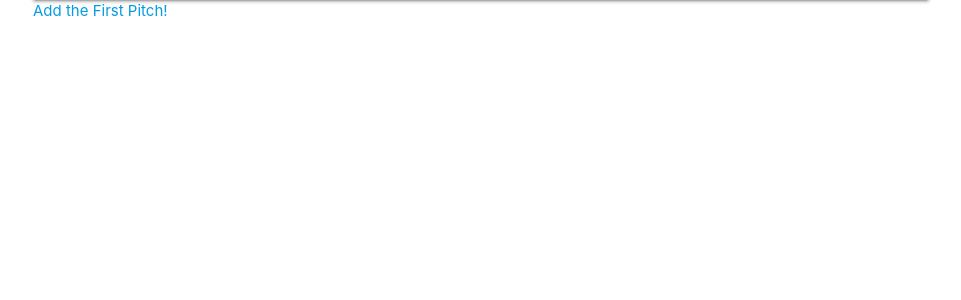
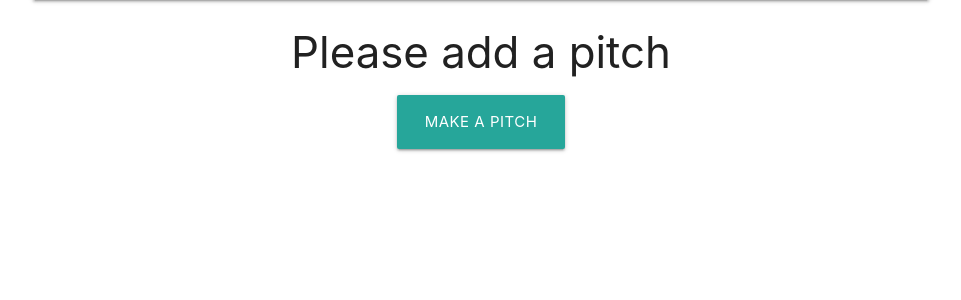
Before and after one commit to armandodollia/PitchPerfect, a Rails app: page /days/1 in a window 1280 px wide. Shown: the part 64-364 px from the top of the page, without its empty margins (159-1120 px from the left). Run offline with Rails 7, Linux system fonts and the light colour scheme; data comes from the database, SQL or seed files in the repository; data that the repository does not hold is empty; style sheets or scripts are compiled from the project's sources; parts of the project's set-up code (start-up, migrations or seed data) failed here and were passed over; some libraries are stand-ins or nearby versions.

Commit message:
Implements adding pitch form button

```diff
--- /dev/null
+++ b/app/assets/javascripts/add_pitch_form.js
@@ -0,0 +1,14 @@
+$(document).ready(function () {
+  $('#show_pitch_form').on('click', function (event) {
+    event.preventDefault();
+    $('#new_pitch_form').removeClass('hide');
+    $(this).addClass('hide');
+
+  });
+
+  $('#new_pitch_form').on('click', '.btn', function (event) {
+    event.preventDefault();
+    $('#new_pitch_form').addClass('hide');
+    $('#show_pitch_form').removeClass('hide');
+  });
+});
--- a/app/views/days/show.html.erb
+++ b/app/views/days/show.html.erb
@@ -1,5 +1,7 @@
+<div class="row">
+  <div class="col s12 center-align">
     <% if @pitches.empty? %>
-  <%= link_to "Add the First Pitch!", new_pitch_path %>
+        <h3>Please add a pitch</h3>
     <% elsif @day.round_status == 'open' %>
       <ul>
         <% @pitches.each do |pitch| %>
@@ -16,7 +18,7 @@
             <%= pitch.title %><br>
             - <%= pitch.blurb %> -<br>
             <span>- Rank -</span><br>
-        <%= form_for pitch, url: pitch_votes_path(pitch) do |f| %>
+            <%= form_for pitch, url: votes_path(pitch) do |f| %>
               <% @pitches.count.times do |i| %>
                 <%= radio_button_tag(:vote, "vote#{i + 1}") %>
                 <%= label_tag(:vote, "#{i + 1}") %>
@@ -29,3 +31,15 @@
       <p><%= @pitches.round_1_winners %></p>
     <% else %>
     <% end %>
+    <div class="row">
+      <div class="center-align">
+        <a class="waves-effect waves-light btn-large center" id="show_pitch_form">Make a Pitch</a>
+      </div>
+    </div>
+    <div class="row" id="add_pitch_form_container">
+      <div class="center-align">
+        <%= render partial: '/pitches/add_pitch', locals: {day: @day} %>
+      </div>
+    </div>
+  </div>
+</div>
--- /dev/null
+++ b/app/views/pitches/_add_pitch.html.erb
@@ -0,0 +1,34 @@
+<div class="row">
+  <div class="col s6 offset-s3">
+    <div id="new_pitch_form" class="card-panel col s12 hide">
+      <!--TODO Change to dynamic path-->
+      <%= form_for pitches_path(day), class: 'col s12' do |f| %>
+          <div class="row">
+            <div class="input-field col s12">
+              <%= f.text_field :title, id: 'new_pitch-title', class: 'validate' %><br>
+              <%= f.label :title %>
+            </div>
+          </div>
+          <div class="row">
+            <div class="input-field col s12">
+              <%= f.text_area :blurb, id: 'new_pitch-blurb', class: 'materialize-textarea' %><br>
+              <%= f.label :blurb %>
+            </div>
+          </div>
+          <div class="row">
+            <div class="input-field col s12">
+              <%= f.text_area :tech_stack, id: 'new_tech_stack', class: 'materialize-textarea' %>
+              <%= f.label :tech_stack %><br>
+            </div>
+          </div>
+          <div class="row">
+            <div class="col s6">
+              <div class="col s3 offset-s9">
+                <%= f.submit 'Submit', class: 'btn waves-effect waves-light center' %>
+              </div>
+            </div>
+          </div>
+      <% end %>
+    </div>
+  </div>
+</div>
--- a/app/views/users/new.html.erb
+++ b/app/views/users/new.html.erb
@@ -20,6 +20,7 @@
 
     <div class="row">
       <div class="card-panel">
+        <!--TODO Change to dynamic path-->
         <%= form_for :user, class: 'col s12', url: '/users' do |f| %>
             <div class="row">
               <div class="input-field col s6">
@@ -62,6 +63,7 @@
 
     <div class="row">
       <div class="card-panel">
+        <!--TODO Change to dynamic path-->
         <%= form_for :session, class: 'col s12', url: '/sessions' do |f| %>
             <div class="row">
               <div class="input-field col s12">
--- a/config/routes.rb
+++ b/config/routes.rb
@@ -3,8 +3,14 @@ Rails.application.routes.draw do
   root 'users#new'
   resources :users, only: [:new, :create]
   resources :sessions, only: [:create, :destroy]
-  resources :days, only: [:index, :show]
+  resources :days, only: [:index, :show] do
+    member do
+      resources :pitches, only: [:create]
+    end
+  end
   resources :pitches, only: [:new] do
-    resources :votes
+    member do
+      resources :votes, only: [:create]
+    end
   end
 end
```
Lines whose indentation alone changed are shown as unchanged.
